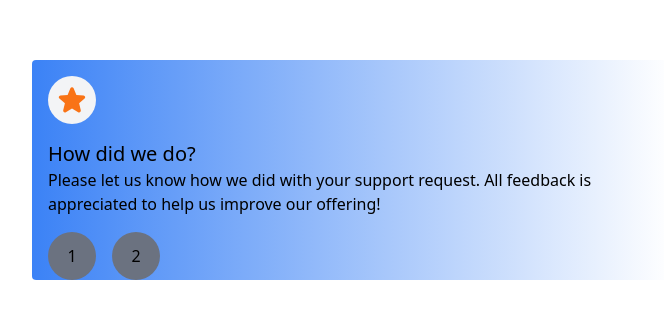
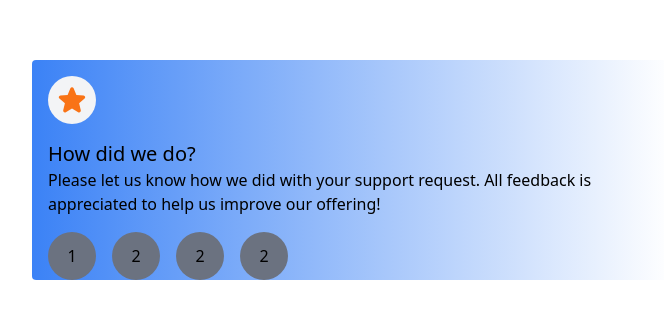
Before and after one commit to otilor/interactive-rating-component-frontend-mentor, a Next.js app: page / in a window 1280 px wide. Shown: the part 230-548 px from the top of the page, without its empty margins (288-952 px from the left). Built offline with nearby package versions, Linux system fonts and the light colour scheme.

Commit message:
add more stuff

```diff
--- a/pages/index.js
+++ b/pages/index.js
@@ -32,6 +32,8 @@ export default function Home() {
             <div className="space-x-4 ml-4 mt-4">
               <div className="bg-gray-500 w-12 h-12 rounded-full inline-flex items-center justify-center">1</div>
               <div className="bg-gray-500 w-12 h-12 rounded-full inline-flex items-center justify-center">2</div>
+              <div className="bg-gray-500 w-12 h-12 rounded-full inline-flex items-center justify-center">2</div>
+              <div className="bg-gray-500 w-12 h-12 rounded-full inline-flex items-center justify-center">2</div>
             </div>
           </div>
         </div>
```
